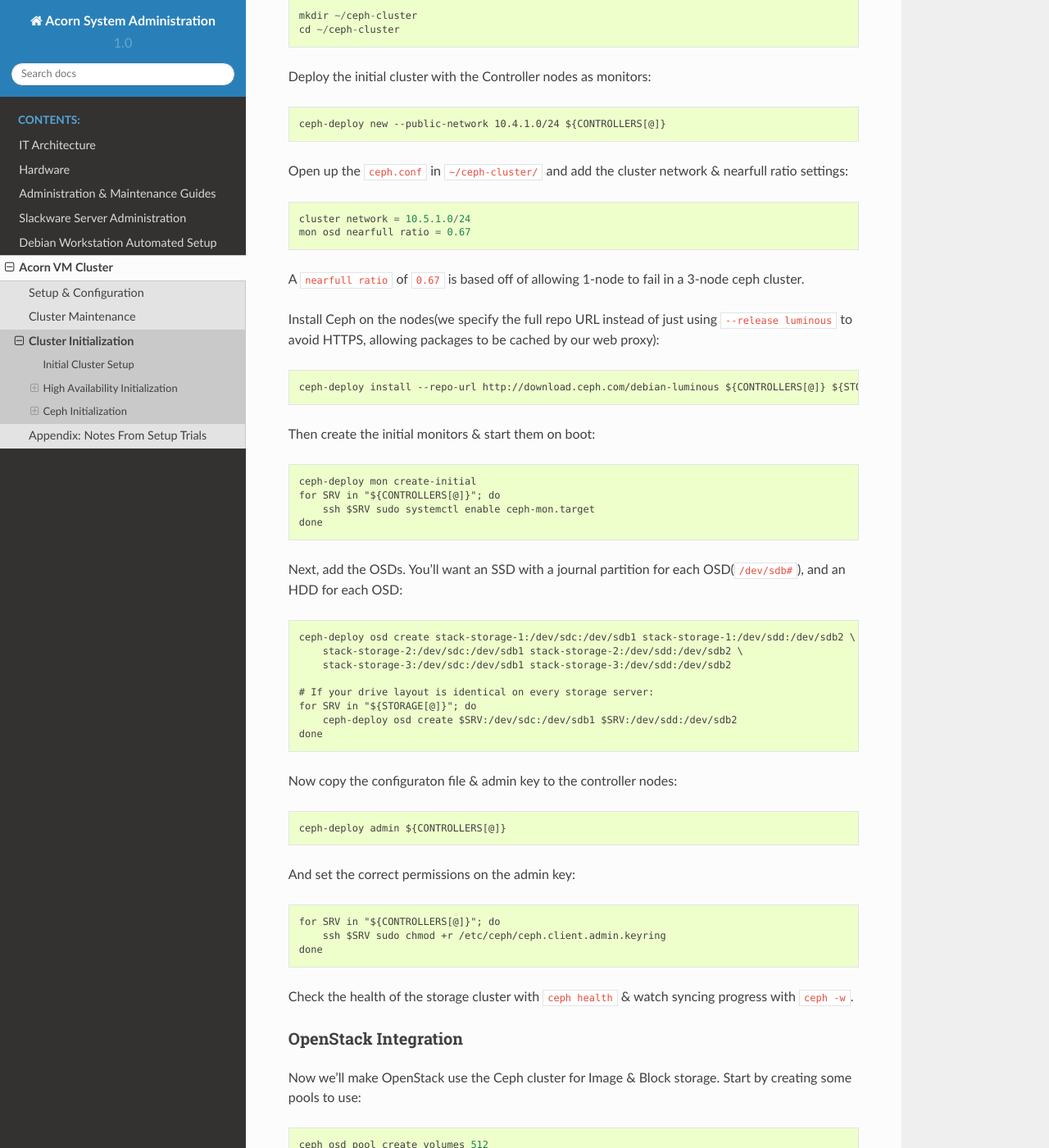
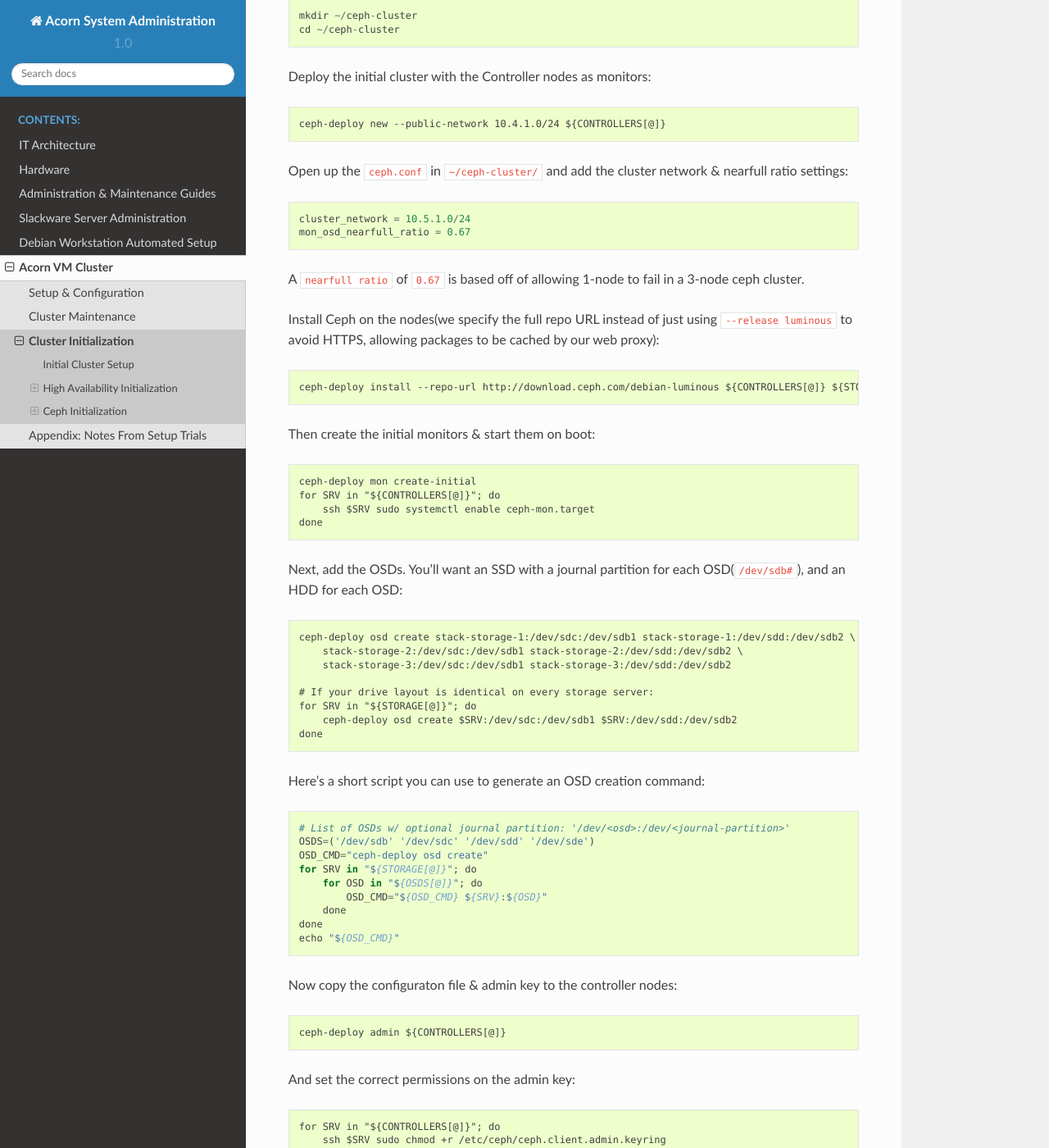
Before and after one commit to prikhi/sysadmintools, a Sphinx documentation site: the page built from docs/source/vm_cluster/initialization.rst, in a window 1280 px wide and 1400 px high, scrolled down 4606 px. Shown: the whole window at 82% size. Built offline with Sphinx 7.4.7 and the Read the Docs theme 2.0.0, drawn with Linux system fonts in a browser that asks for light colours.

Commit message:
docs: Fix Ceph Settings, Add Example OSD Creation Script

```diff
--- a/docs/source/vm_cluster/initialization.rst
+++ b/docs/source/vm_cluster/initialization.rst
@@ -219,8 +219,8 @@ Deploy the initial cluster with the Controller nodes as monitors::
 Open up the ``ceph.conf`` in ``~/ceph-cluster/`` and add the cluster network
 & nearfull ratio settings::
 
-    cluster network = 10.5.1.0/24
-    mon osd nearfull ratio = 0.67
+    cluster_network = 10.5.1.0/24
+    mon_osd_nearfull_ratio = 0.67
 
 A ``nearfull ratio`` of ``0.67`` is based off of allowing 1-node to fail in a
 3-node ceph cluster.
@@ -249,6 +249,18 @@ OSD(``/dev/sdb#``), and an HDD for each OSD::
     for SRV in "${STORAGE[@]}"; do
         ceph-deploy osd create $SRV:/dev/sdc:/dev/sdb1 $SRV:/dev/sdd:/dev/sdb2
     done
+
+Here's a short script you can use to generate an OSD creation command::
+
+    # List of OSDs w/ optional journal partition: '/dev/<osd>:/dev/<journal-partition>'
+    OSDS=('/dev/sdb' '/dev/sdc' '/dev/sdd' '/dev/sde')
+    OSD_CMD="ceph-deploy osd create"
+    for SRV in "${STORAGE[@]}"; do
+        for OSD in "${OSDS[@]}"; do
+            OSD_CMD="${OSD_CMD} ${SRV}:${OSD}"
+        done
+    done
+    echo "${OSD_CMD}"
 
 Now copy the configuraton file & admin key to the controller nodes::
 
```
